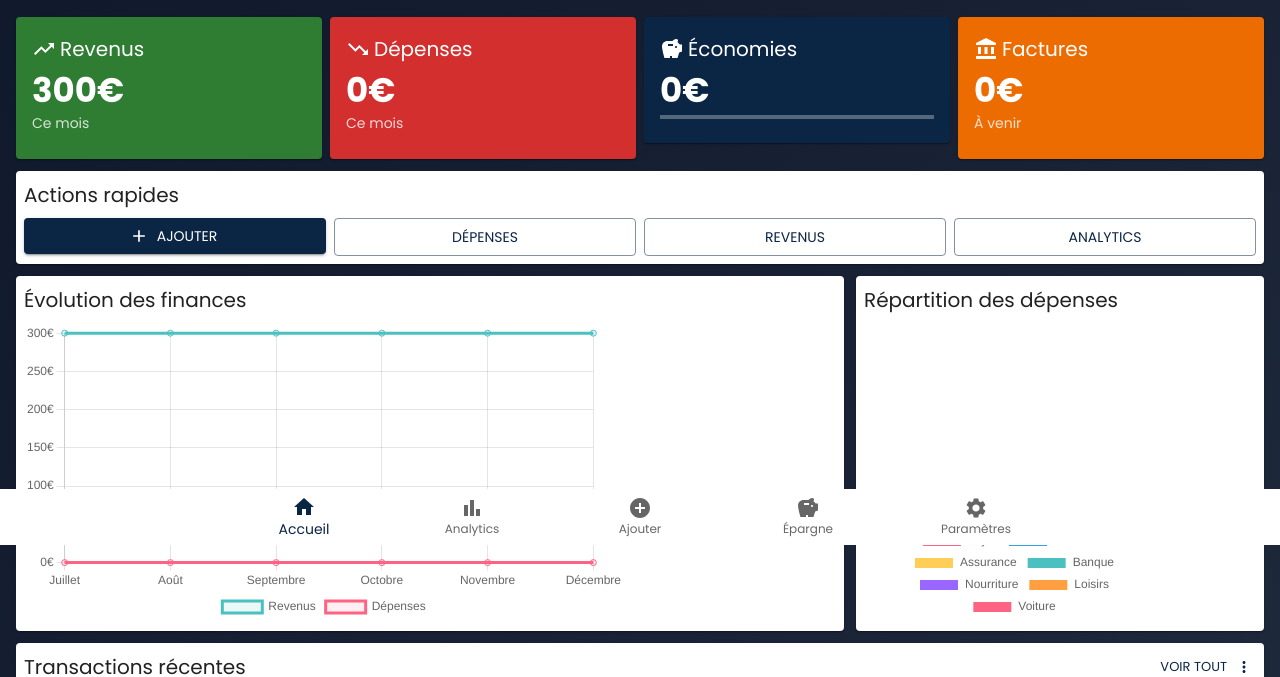
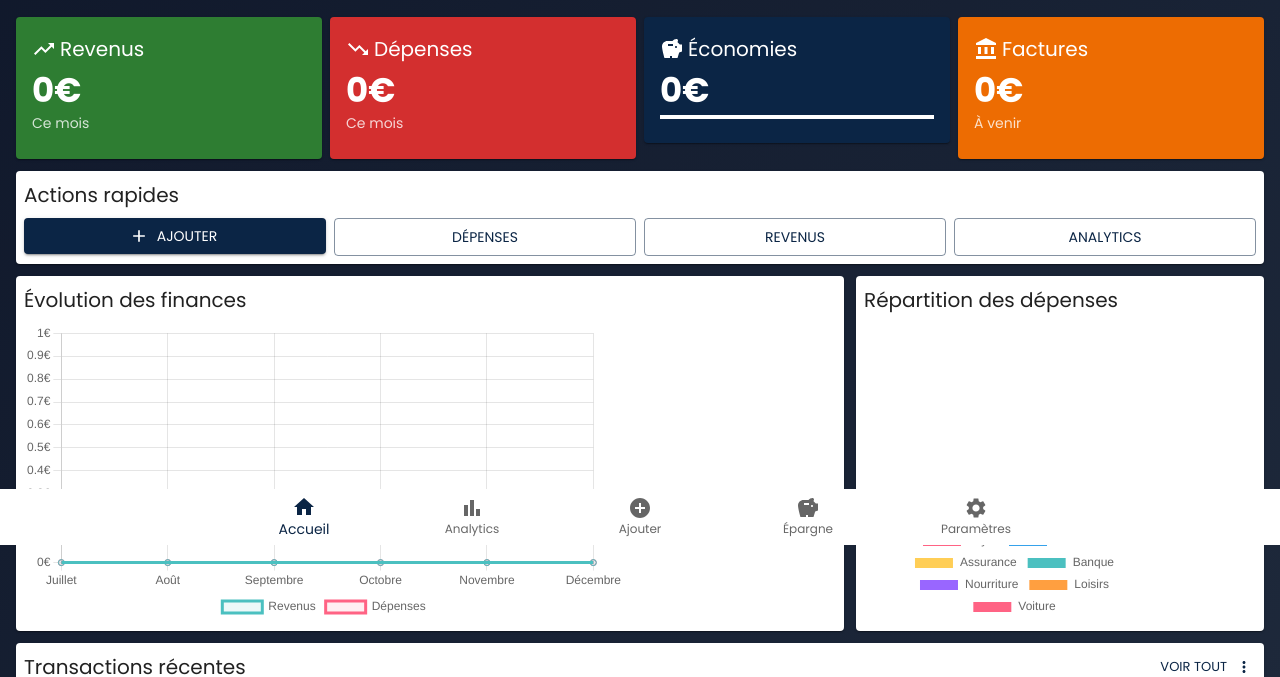
Before and after one commit to XiNetworkProject/Budget-Gestion, a React (Vite) app in the folder budget-mobile-app/: page /home in a window 1280 px wide. Shown: the part 255-932 px from the top of the page. Built offline with nearby package versions, Linux system fonts and the light colour scheme; no server answers.

Commit message:
Correction cohérence des données Home - Calculs précis et filtrage par compte

```diff
--- a/budget-mobile-app/src/pages/Home.jsx
+++ b/budget-mobile-app/src/pages/Home.jsx
@@ -55,7 +55,18 @@ ChartJS.register(
 );
 
 const Home = () => {
-  const { user, months, revenus, data, sideByMonth, budgetLimits, incomeTransactions, expenses } = useStore();
+  const {
+    user,
+    months,
+    revenus,
+    data,
+    sideByMonth,
+    budgetLimits,
+    incomeTransactions,
+    expenses,
+    incomes,
+    activeAccount
+  } = useStore();
   const [localData, setLocalData] = useState({
     income: [],
     expenses: [],
@@ -84,27 +95,89 @@ const Home = () => {
   };
 
   const idx = months.length - 1;
-  const income = revenus[idx] || 0;
-  const expense = Object.values(data).reduce((sum, arr) => sum + (arr[idx] || 0), 0);
-  const saved = sideByMonth[idx] || 0;
+
+  // Filtrer les données par compte actif
+  const filteredIncomeTransactions = incomeTransactions.filter(t => !activeAccount || t.accountId === activeAccount?.id);
+  const filteredExpenses = expenses.filter(e => !activeAccount || e.accountId === activeAccount?.id);
+
+  // Calculer les revenus du mois courant (revenus par type + transactions)
+  const currentMonthIncomeByType = Object.values(incomes).reduce((sum, arr) => sum + (arr[idx] || 0), 0);
+  const currentMonthIncomeTransactions = filteredIncomeTransactions
+    .filter(t => {
+      const transactionDate = new Date(t.date);
+      const currentMonth = new Date();
+      return transactionDate.getMonth() === currentMonth.getMonth() &&
+             transactionDate.getFullYear() === currentMonth.getFullYear();
+    })
+    .reduce((sum, t) => sum + (t.amount || 0), 0);
+  const income = currentMonthIncomeByType + currentMonthIncomeTransactions;
+
+  // Calculer les dépenses du mois courant (dépenses par catégorie + transactions)
+  const currentMonthExpensesByCategory = Object.values(data).reduce((sum, arr) => sum + (arr[idx] || 0), 0);
+  const currentMonthExpenses = filteredExpenses
+    .filter(e => {
+      const expenseDate = new Date(e.date);
+      const currentMonth = new Date();
+      return expenseDate.getMonth() === currentMonth.getMonth() &&
+             expenseDate.getFullYear() === currentMonth.getFullYear();
+    })
+    .reduce((sum, e) => sum + (e.amount || 0), 0);
+  const expense = currentMonthExpensesByCategory + currentMonthExpenses;
+
+  // Calculer les économies (revenus - dépenses)
+  const saved = income - expense;
+
+  // Factures à venir (limites de budget)
   const upcoming = Object.values(budgetLimits).reduce((sum, val) => sum + val, 0);
 
-  // Données pour les graphiques
+  // Données pour les graphiques (6 derniers mois)
+  const last6Months = months.slice(-6);
+
+  // Revenus par mois pour les graphiques
+  const revenuesByMonth = last6Months.map((_, i) => {
+    const monthIdx = months.length - 6 + i;
+    const monthIncomeByType = Object.values(incomes).reduce((sum, arr) => sum + (arr[monthIdx] || 0), 0);
+    const monthIncomeTransactions = filteredIncomeTransactions
+      .filter(t => {
+        const transactionDate = new Date(t.date);
+        const monthDate = new Date();
+        monthDate.setMonth(monthDate.getMonth() - (5 - i));
+        return transactionDate.getMonth() === monthDate.getMonth() &&
+               transactionDate.getFullYear() === monthDate.getFullYear();
+      })
+      .reduce((sum, t) => sum + (t.amount || 0), 0);
+    return monthIncomeByType + monthIncomeTransactions;
+  });
+
+  // Dépenses par mois pour les graphiques
+  const expensesByMonth = last6Months.map((_, i) => {
+    const monthIdx = months.length - 6 + i;
+    const monthExpensesByCategory = Object.values(data).reduce((sum, arr) => sum + (arr[monthIdx] || 0), 0);
+    const monthExpenses = filteredExpenses
+      .filter(e => {
+        const expenseDate = new Date(e.date);
+        const monthDate = new Date();
+        monthDate.setMonth(monthDate.getMonth() - (5 - i));
+        return expenseDate.getMonth() === monthDate.getMonth() &&
+               expenseDate.getFullYear() === monthDate.getFullYear();
+      })
+      .reduce((sum, e) => sum + (e.amount || 0), 0);
+    return monthExpensesByCategory + monthExpenses;
+  });
+
   const lineData = {
-    labels: months.slice(-6), // 6 derniers mois
+    labels: last6Months,
     datasets: [
       {
         label: 'Revenus',
-        data: revenus.slice(-6),
+        data: revenuesByMonth,
         borderColor: 'rgba(75, 192, 192, 1)',
         backgroundColor: 'rgba(75, 192, 192, 0.1)',
         tension: 0.4
       },
       {
         label: 'Dépenses',
-        data: months.slice(-6).map((_, i) =>
-          Object.values(data).reduce((sum, arr) => sum + (arr[arr.length - 6 + i] || 0), 0)
-        ),
+        data: expensesByMonth,
         borderColor: 'rgba(255, 99, 132, 1)',
         backgroundColor: 'rgba(255, 99, 132, 0.1)',
         tension: 0.4
@@ -161,14 +234,14 @@ const Home = () => {
 
   // Transactions récentes réelles (revenus et dépenses)
   const allTransactions = [
-    ...incomeTransactions.map(t => ({
+    ...filteredIncomeTransactions.map(t => ({
       ...t,
       type: 'income',
       icon: '💰',
       category: t.type || 'Revenu',
       date: t.date ? new Date(t.date) : new Date()
     })),
-    ...expenses.map(t => ({
+    ...filteredExpenses.map(t => ({
       ...t,
       type: 'expense',
       icon: '💸',
@@ -200,9 +273,16 @@ const Home = () => {
       <Fade in timeout={500}>
         <Box sx={{ mb: 3 }}>
           <Box sx={{ display: 'flex', justifyContent: 'space-between', alignItems: 'center', mb: 2 }}>
-            <Typography variant="h4" sx={{ fontWeight: 'bold' }}>
-              Bonjour{user?.name ? `, ${user.name}` : ''}
-            </Typography>
+            <Box>
+              <Typography variant="h4" sx={{ fontWeight: 'bold' }}>
+                Bonjour{user?.name ? `, ${user.name}` : ''}
+              </Typography>
+              {activeAccount && (
+                <Typography variant="body2" color="text.secondary" component="span">
+                  Compte : {activeAccount.name}
+                </Typography>
+              )}
+            </Box>
             <Box>
               <IconButton>
                 <Notifications />
```
